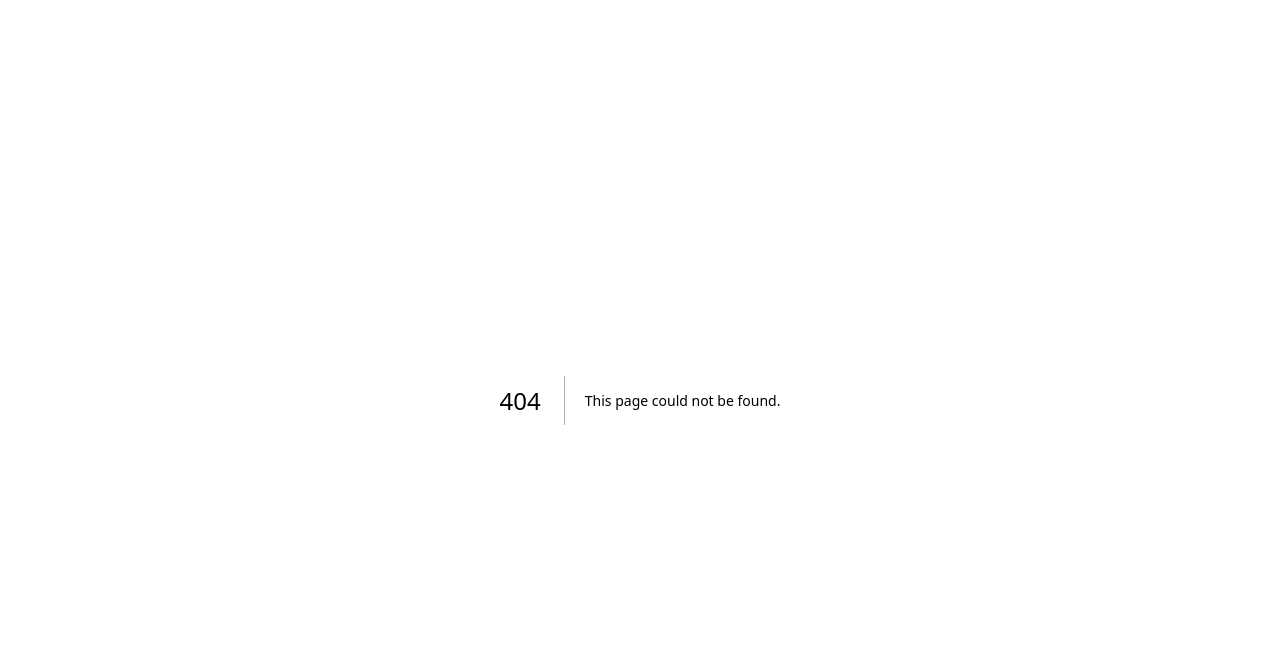
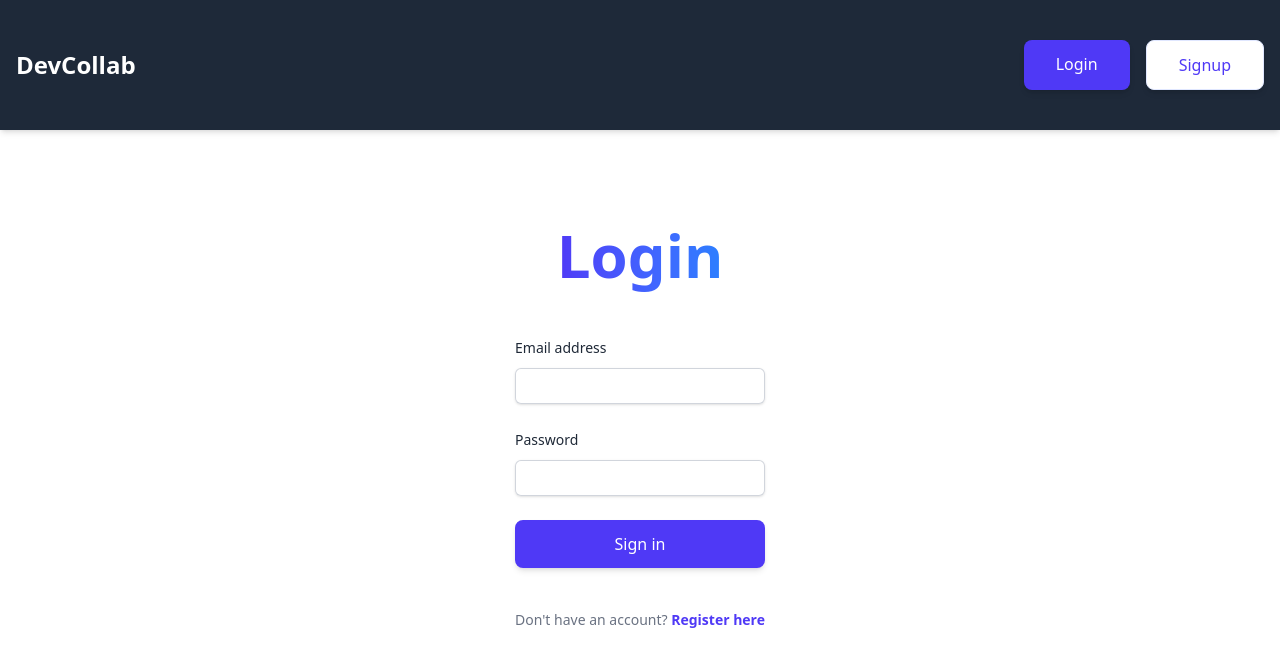
Before and after one commit to BenH9999/DevCollab, a Next.js app in the folder frontend/: page /login in a window 1280 px wide. Before the commit this address had no page. Shown: the top 666 px of the page. Built offline with nearby package versions, Linux system fonts and the light colour scheme.

Commit message:
arvin the goat??

```diff
--- a/frontend/src/components/landing/CTASection.tsx
+++ b/frontend/src/components/landing/CTASection.tsx
@@ -7,7 +7,7 @@
       <div className="container mx-auto px-4 text-center">
         <h2 className="text-3xl font-bold mb-6">Ready to collaborate smarter?</h2>
         <p className="text-xl opacity-90 mb-8 max-w-2xl mx-auto">Join thousands of developers who are already improving their workflow with DevCollab.</p>
-        <Button href="/auth/register" variant="secondary">
+        <Button href="/register" variant="secondary">
           Get Started for Free
         </Button>
       </div>
--- a/frontend/src/components/layout/Header.tsx
+++ b/frontend/src/components/layout/Header.tsx
@@ -11,8 +11,8 @@
             DevCollab
           </Link>
           <div className="flex gap-4">
-            <Button href="/auth/login" variant='primary'>Login</Button>
-            <Button href="/auth/register" variant='secondary'>Signup</Button>
+            <Button href="/login" variant='primary'>Login</Button>
+            <Button href="/register" variant='secondary'>Signup</Button>
           </div>
         </div>
       </div>
```
Also changed, not shown: frontend/src/app/(auth)/layout.tsx (renamed from frontend/src/app/auth/layout.tsx), frontend/src/app/(auth)/login/page.tsx (renamed from frontend/src/app/auth/login/page.tsx), frontend/src/app/(auth)/register/page.tsx (renamed from frontend/src/app/auth/register/page.tsx).
